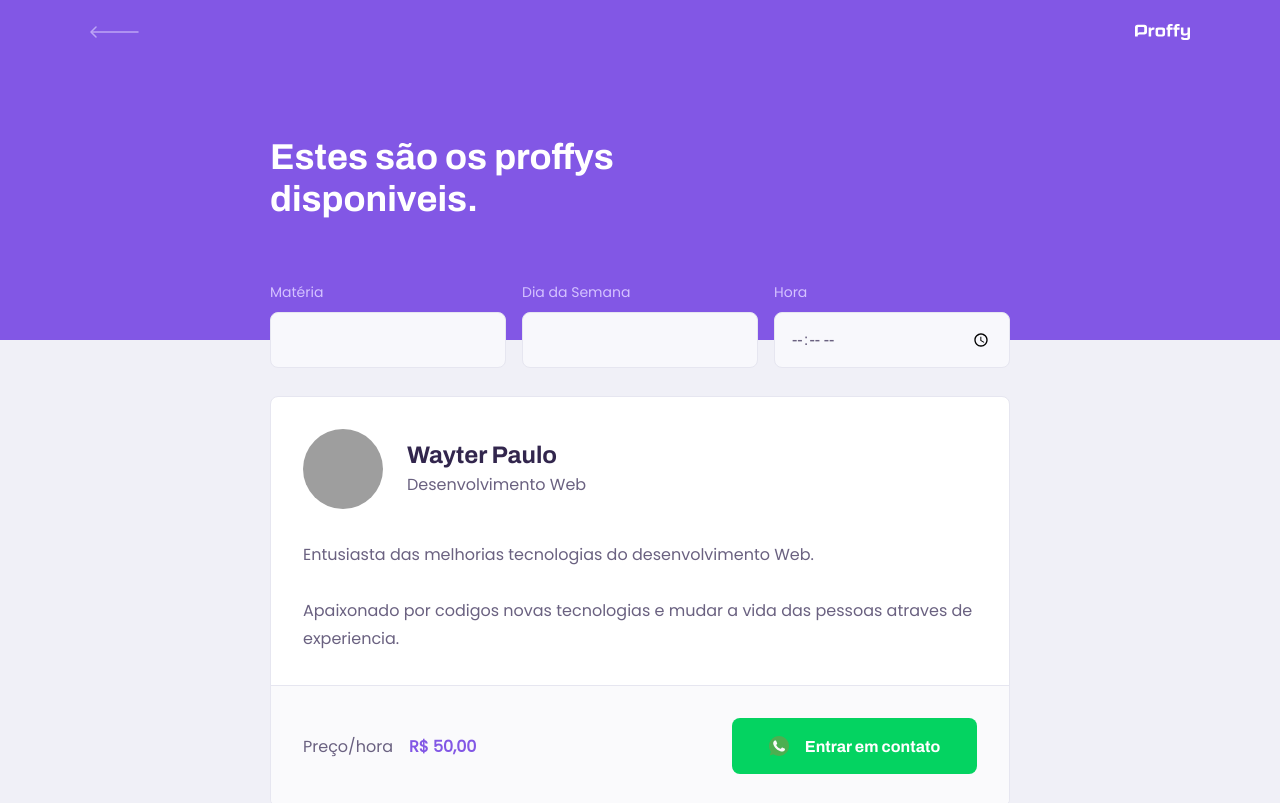
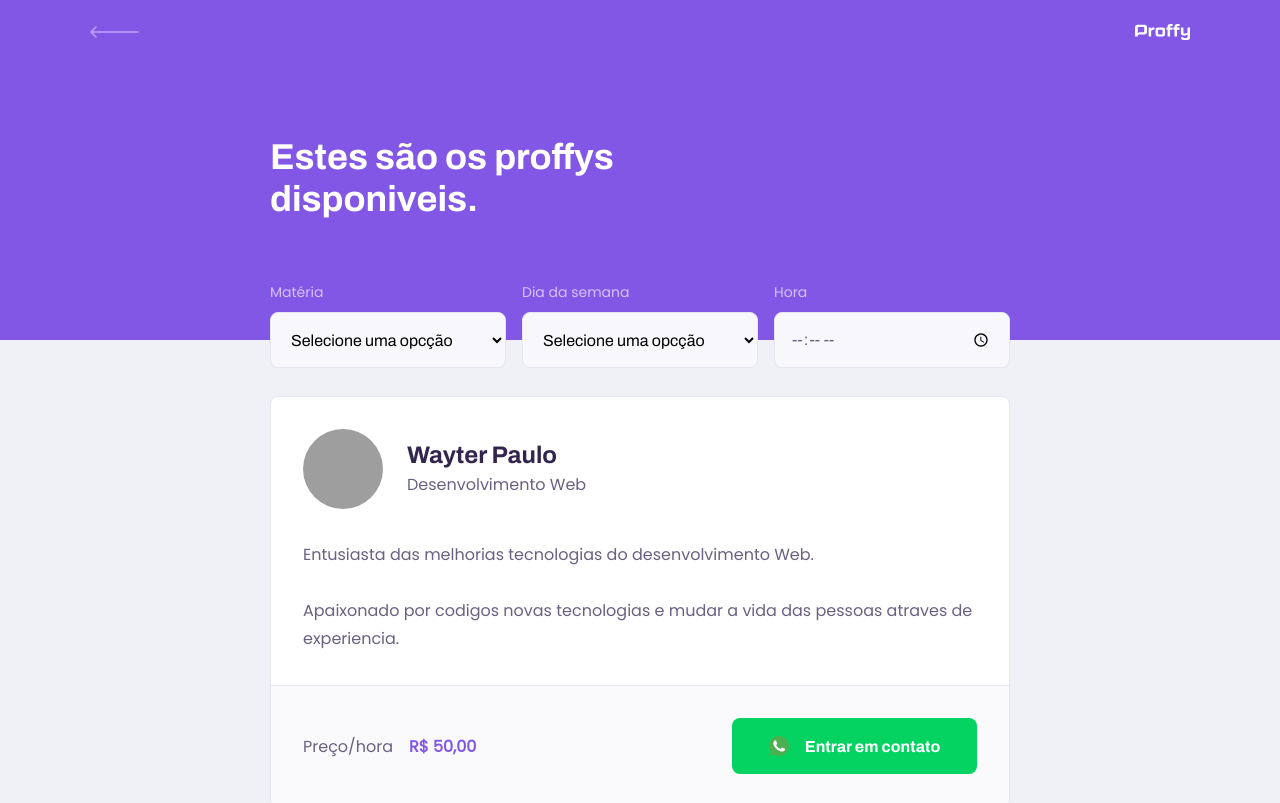
Before and after one commit to wayter95/NLW-2, a React (Create React App) app in the folder web/: page /study in a window 1280 px wide. Shown: the top 803 px of the page. Built offline with nearby package versions, Linux system fonts and the light colour scheme; grey boxes are pictures that could not be loaded.

Commit message:
create components select and textarea

```diff
--- /dev/null
+++ b/web/src/components/Select/index.tsx
@@ -0,0 +1,30 @@
+import React, { SelectHTMLAttributes } from 'react';
+
+import './styles.css';
+
+interface SelectProps extends SelectHTMLAttributes<HTMLSelectElement> {
+  label: string;
+  name: string;
+  options: Array<{
+    value: string;
+    label: string;
+  }>;
+}
+
+const Select: React.FC<SelectProps> = ({ label, name, options, ...rest }) => {
+  return (
+    <div className="select-block">
+      <label htmlFor={name}>{label}</label>
+      <select id={name} {...rest}>
+        <option value="" disabled selected hidden>Selecione uma opcção</option>
+        {
+          options.map(option => {
+            return <option key={option.value} value={option.value} >{option.label}</option>
+          })
+        }
+      </select>
+    </div>
+  );
+}
+
+export default Select;
--- /dev/null
+++ b/web/src/components/Select/styles.css
@@ -0,0 +1,34 @@
+.select-block {
+    position: relative;
+  }
+
+  .select-block + .select-block {
+    margin-top: 1.4rem;
+  }
+
+  .select-block label {
+    font-size: 1.4rem;
+  }
+
+  .select-block select {
+    width: 100%;
+    height: 5.6rem;
+    margin-top: 0.8rem;
+    border-radius: 0.8rem;
+    background: var(--color-input-background);
+    border: 1px solid var(--color-line-in-white);
+    outline: 0;
+    padding: 0 1.6rem;
+    font: 1.6rem Archivo;
+  }
+
+  .select-block:focus-within::after {
+    width: calc(100% - 3.2rem);
+    height: 2px;
+    content: "";
+    background: var(--color-primary-light);
+    position: absolute;
+    left: 1.6rem;
+    right: 1.6rem;
+    bottom: 0;
+  }
--- a/web/src/pages/TeacherForm/index.tsx
+++ b/web/src/pages/TeacherForm/index.tsx
@@ -7,6 +7,7 @@
 
 import './styles.css';
 import Textarea from '../../components/Textarea';
+import Select from '../../components/Select';
 
 function TeacherForm() {
     return (
@@ -24,7 +25,18 @@
                 </fieldset>
                 <fieldset>
                     <legend>Sobrea a Aula</legend>
-                    <Input name="subject" label="Matéria" />
+                    <Select name="subject" label="Matéria"
+                    options={[
+                        { value:'Artes',label: 'Artes'},
+                        { value:'Biologia',label: 'Biologia'},
+                        { value:'Ciências',label: 'Ciências'},
+                        { value:'Educação Física',label: 'Educação Física'},
+                        { value:'Física',label: 'Física'},
+                        { value:'História',label: 'História'},
+                        { value:'Matematica',label: 'Matematica'},
+                        { value:'Português',label: 'Português'},
+                        { value:'Química',label: 'Química'},
+                    ]}/>
                     <Input name="cost" label="Custo da sua hora por aula" />
                 </fieldset>
 
--- a/web/src/pages/TeacherForm/styles.css
+++ b/web/src/pages/TeacherForm/styles.css
@@ -34,6 +34,10 @@
     width: 100%;
     padding-bottom: 1.6rem;
     border-bottom: 1px solid var(--color-line-in-white);
+}
+#page-teachers-form  main fieldset .input-block + .textarea-block,
+#page-teachers-form  main fieldset .select-block + .input-block {
+    margin-top: 2.4rem;
 }
 #page-teachers-form main label {
     color: var(--color-text-complement);
--- a/web/src/pages/TeacherList/index.tsx
+++ b/web/src/pages/TeacherList/index.tsx
@@ -1,17 +1,40 @@
 import React from "react";
 
-import "./styles.css";
 import PageHeader from "../../components/PageHeader";
 import TeacherItem from "../../components/TeacherItem";
 import Input from "../../components/Input";
+import Select from "../../components/Select";
+
+import "./styles.css";
 
 function TeacherList() {
   return (
     <div id="page-teachers-list" className="container">
       <PageHeader title="Estes são os proffys disponiveis.">
         <form id="search-teachers">
-         <Input name="subject" label="Matéria"/>
-         <Input name="week_day" label="Dia da Semana"/>
+        <Select name="subject" label="Matéria"
+                    options={[
+                        { value:'Artes',label: 'Artes'},
+                        { value:'Biologia',label: 'Biologia'},
+                        { value:'Ciências',label: 'Ciências'},
+                        { value:'Educação Física',label: 'Educação Física'},
+                        { value:'Física',label: 'Física'},
+                        { value:'História',label: 'História'},
+                        { value:'Matematica',label: 'Matematica'},
+                        { value:'Português',label: 'Português'},
+                        { value:'Química',label: 'Química'},
+                    ]}/>
+           <Select name="week_day" label="Dia da semana"
+                    options={[
+                        { value:'0',label: 'Domingo'},
+                        { value:'1',label: 'Segunda-feira'},
+                        { value:'2',label: 'Terça-feira'},
+                        { value:'3 Física',label: 'Quarta-feira'},
+                        { value:'4',label: 'Quinta-feira'},
+                        { value:'5',label: 'Sexta-feira'},
+                        { value:'6',label: 'Sabado'},
+
+                    ]}/>
          <Input type="time"name="time" label="Hora"/>
         </form>
       </PageHeader>
--- a/web/src/pages/TeacherList/styles.css
+++ b/web/src/pages/TeacherList/styles.css
@@ -10,40 +10,6 @@
   color: var(--color-text-in-primary);
 }
 
-#search-teachers .input-block {
-  position: relative;
-}
-
-#search-teachers .input-block + .input-block {
-  margin-top: 1.4rem;
-}
-
-#search-teachers .input-block label {
-  font-size: 1.4rem;
-}
-
-#search-teachers .input-block input {
-  width: 100%;
-  height: 5.6rem;
-  margin-top: 0.8rem;
-  border-radius: 0.8rem;
-  background: var(--color-input-background);
-  border: 1px solid var(--color-line-in-white);
-  outline: 0;
-  padding: 0 1.6rem;
-  font: 1.6rem Archivo;
-}
-
-#search-teachers .input-block:focus-within::after {
-  width: calc(100% - 3.2rem);
-  height: 2px;
-  content: "";
-  background: var(--color-primary-light);
-  position: absolute;
-  left: 1.6rem;
-  right: 1.6rem;
-  bottom: 0;
-}
 #page-teachers-list main {
   margin: 3.2rem auto;
   width: 90%;
@@ -61,7 +27,8 @@
     position: absolute;
     bottom: -28px;
   }
-  #search-teachers .input-block + .input-block {
+  #search-teachers .input-block + .input-block,
+  #search-teachers .select-block + .select-block {
     margin-top: 0;
   }
   #page-teachers-list main {
```
